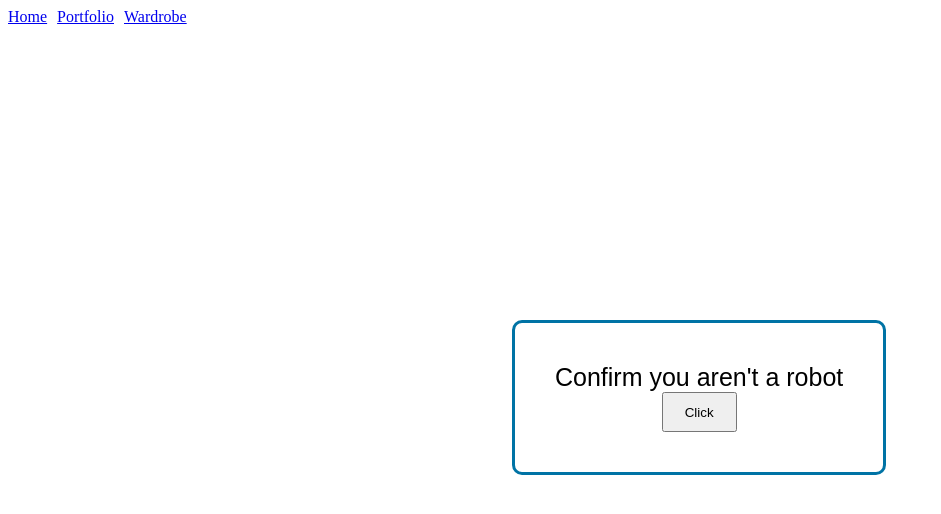
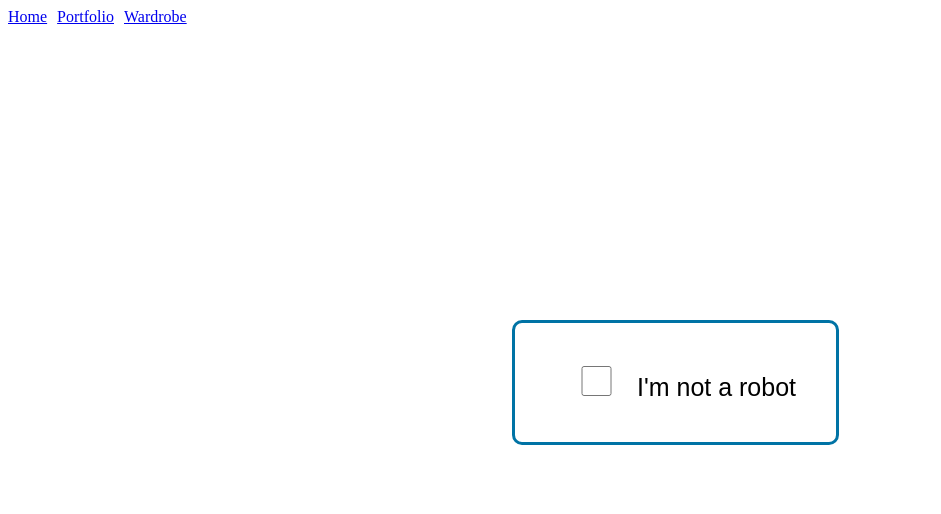
Before and after one commit to bennysuf/Outfit-Organizer, a React (Create React App) app in the folder my-app/: page / in a window 1280 px wide. Shown: the top 514 px of the page, without its empty margins (0-941 px from the left). Built offline with nearby package versions, Linux system fonts and the light colour scheme; no server answers.

Commit message:
removes button, add checkbox. changes lable

```diff
--- a/my-app/src/BotCheck.js
+++ b/my-app/src/BotCheck.js
@@ -4,9 +4,9 @@ function BotCheck() {
 
     return (
         <div className="robot">
-            <label>Confirm you aren't a robot</label>
-            <br />
-            <NavLink to="/home"><button style={{height: "40px", width:"75px"}}>Click</button></NavLink>
+            <NavLink to="/home"><input type="checkbox" checked={null} style={{ height: "30px", width: "75px" }}></input></NavLink>
+            <label className="lable">I'm not a robot</label>
+
         </div >
 
     )
```
